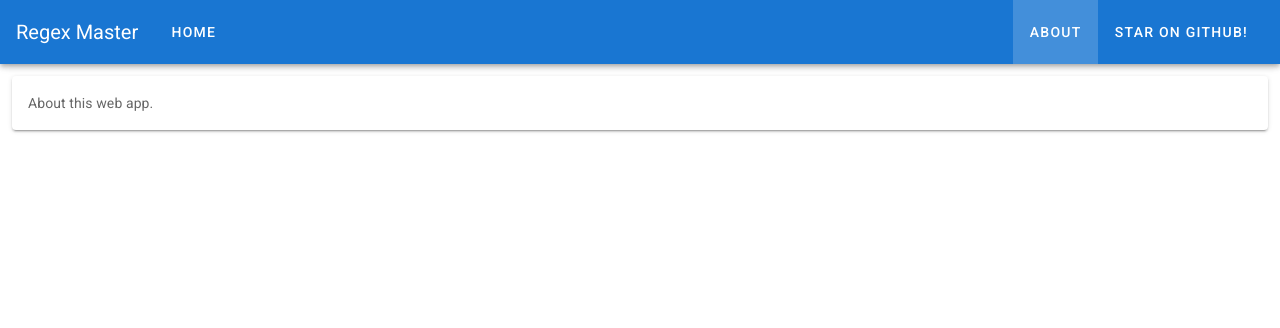
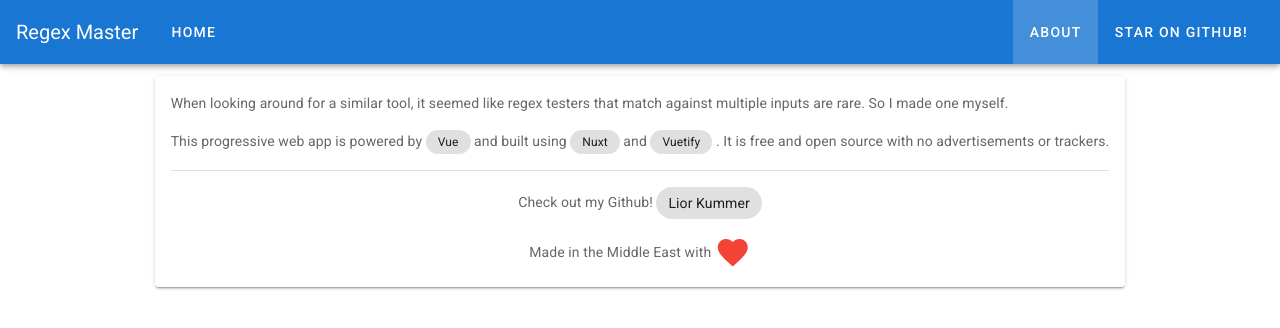
Before and after one commit to LKummer/regex-master, a Nuxt app: page /about in a window 1280 px wide. Shown: the top 328 px of the page. Built offline with nearby package versions, Linux system fonts and the light colour scheme.

Commit message:
Add about page content.

```diff
--- a/pages/about.vue
+++ b/pages/about.vue
@@ -1,7 +1,65 @@
 <template>
-  <v-card>
-    <v-card-text>
-      About this web app.
-    </v-card-text>
-  </v-card>
+  <v-layout
+    column
+    justify-center
+    align-center
+  >
+    <v-card>
+      <v-card-text>
+        <p>
+          When looking around for a similar tool, it seemed like regex testers
+          that match against multiple inputs are rare. So I made one myself.
+        </p>
+        <p>
+          This progressive web app is powered by
+          <v-chip
+            link
+            small
+            href="https://vuejs.org/"
+          >
+            Vue
+          </v-chip>
+          and built using
+          <v-chip
+            link
+            small
+            href="https://nuxtjs.org/"
+          >
+            Nuxt
+          </v-chip>
+          and
+          <v-chip
+            link
+            small
+            href="https://vuetifyjs.com/"
+          >
+            Vuetify
+          </v-chip>
+          . It is free and open source with no advertisements or trackers.
+        </p>
+        <v-divider />
+        <p class="mt-4 text-center">
+          Check out my Github!
+          <v-chip
+            link
+            href="https://github.com/LKummer/"
+          >
+            <v-icon left>
+              mdi-github-circle
+            </v-icon>
+            Lior Kummer
+          </v-chip>
+        </p>
+        <p class="mb-0 text-center">
+          Made in the Middle East with
+          <v-icon
+            large
+            color="red"
+          >
+            mdi-heart
+          </v-icon>
+        </p>
+      </v-card-text>
+    </v-card>
+  </v-layout>
 </template>
```
